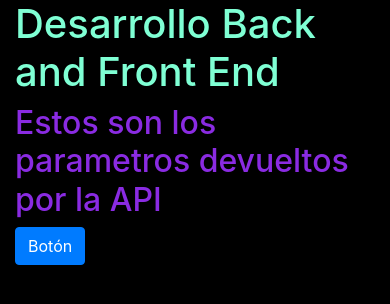
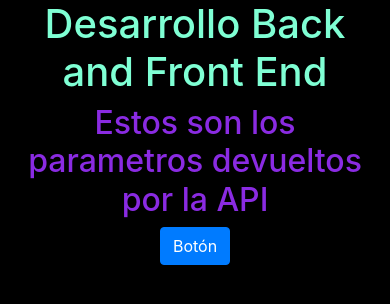
Before and after one commit to jpbragulat/NEGROGULIO, a plain HTML site: page index.html in a window 390 px wide. Drawn offline with nearby package versions, Linux system fonts and the light colour scheme.

Commit message:
Negro le puse todo para q sea full responsive

```diff
--- a/index.html
+++ b/index.html
@@ -11,16 +11,18 @@
 </head>
 <body>
     <div class="container">
-        <div>
+        <div class="row">
+            <div id="titulo" class="col-12 col-lg-6 text-center">
                 <h1>Desarrollo Back and Front End</h1>
                 <div id="result">
                 </div>
             </div>
-        <div id="datosapi">
+            <div id="datosapi" class="col-12 col-lg-6 text-center">
                 <h2>Estos son los parametros devueltos por la API</h2>
                 <h2 class="btn btn-primary">Botón</h2>
                 <ul id="listini">
                 </ul>
+            </div>
         </div>
     </div>
     <script src="https://cdn.jsdelivr.net/npm/bootstrap@4.0.0/dist/js/bootstrap.min.js" integrity="sha384-JZR6Spejh4U02d8jOt6vLEHfe/JQGiRRSQQxSfFWpi1MquVdAyjUar5+76PVCmYl" crossorigin="anonymous"></script>
```
Lines whose indentation alone changed are shown as unchanged.
